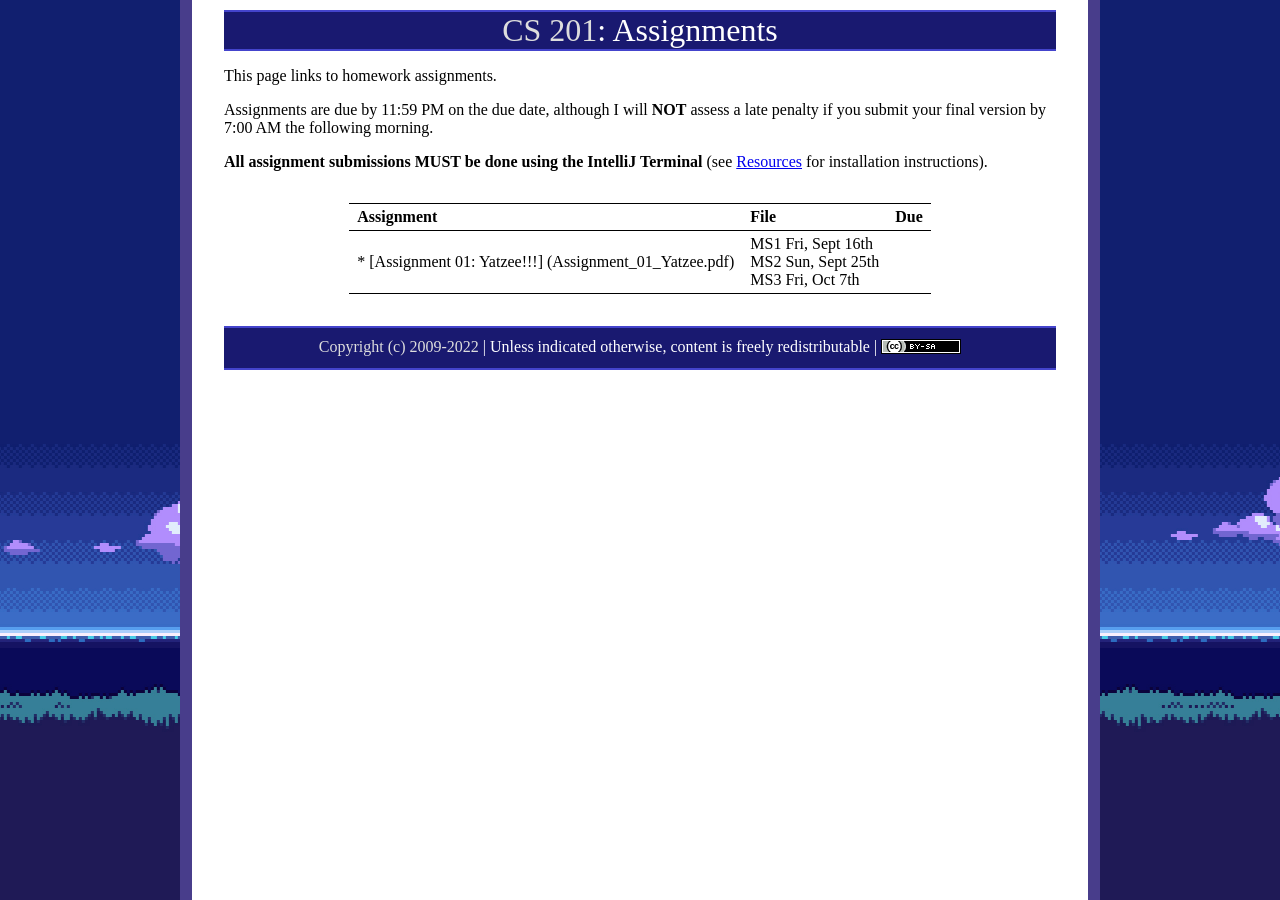
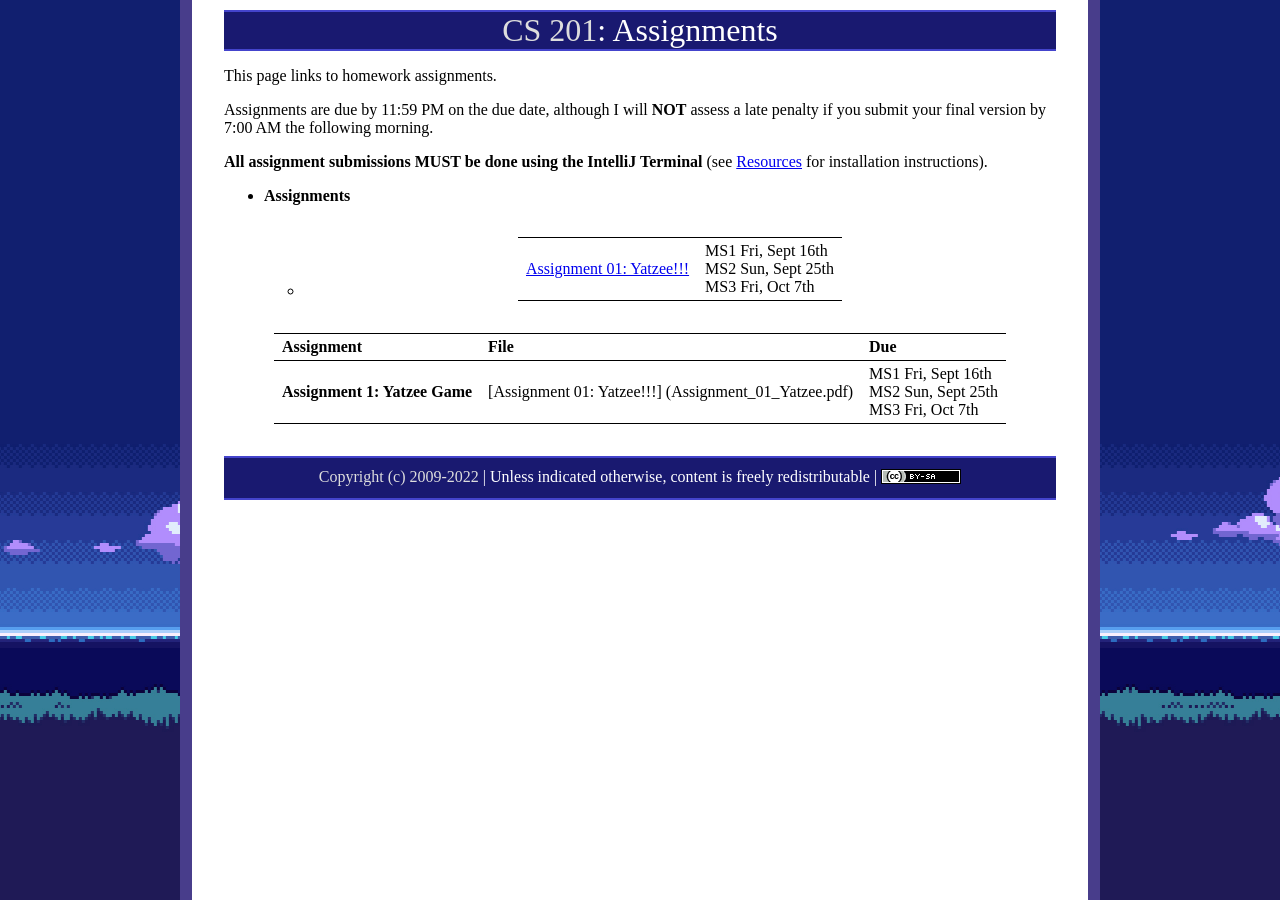
Before and after one commit to ycpcs/cs201-fall2022-102, a Jekyll site: the page built from assign/index.md, in a window 1280 px wide. Built offline with Jekyll 4.4.1, drawn with Linux system fonts in a browser that asks for light colours.

Commit message:
Added Assign01 pdf

```diff
--- a/assign/index.md
+++ b/assign/index.md
@@ -9,10 +9,13 @@ Assignments are due by 11:59 PM on the due date, although I will **NOT** assess
 
 **All assignment submissions MUST be done using the IntelliJ Terminal** (see [Resources](../resources/index.html) for installation instructions).
 
+*  **Assignments**
+	* [Assignment 01: Yatzee!!!](Assignment_01_Yatzee.pdf) |MS1 Fri, Sept 16th<br>MS2 Sun, Sept 25th<br>MS3 Fri, Oct 7th
+
 
 > Assignment | File | Due
 > ---------- | ---- | ---
-* [Assignment 01: Yatzee!!!] (Assignment_01_Yatzee.pdf) | MS1 Fri, Sept 16th<br>MS2 Sun, Sept 25th<br>MS3 Fri, Oct 7th
+> **Assignment 1: Yatzee Game** | [Assignment 01: Yatzee!!!] (Assignment_01_Yatzee.pdf) | MS1 Fri, Sept 16th<br>MS2 Sun, Sept 25th<br>MS3 Fri, Oct 7th
 
 <!--
 
```
